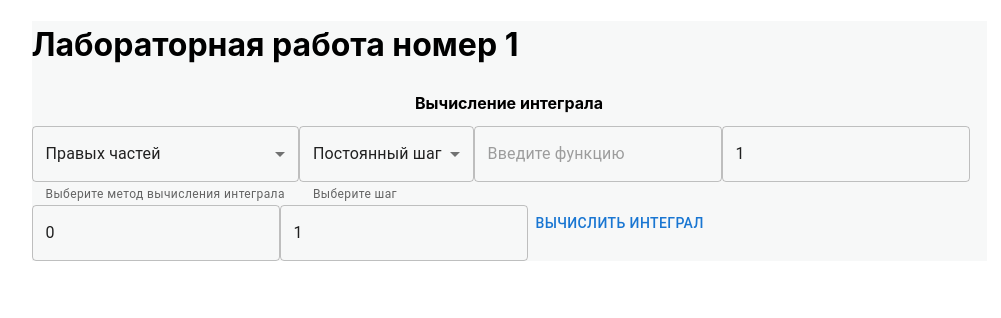
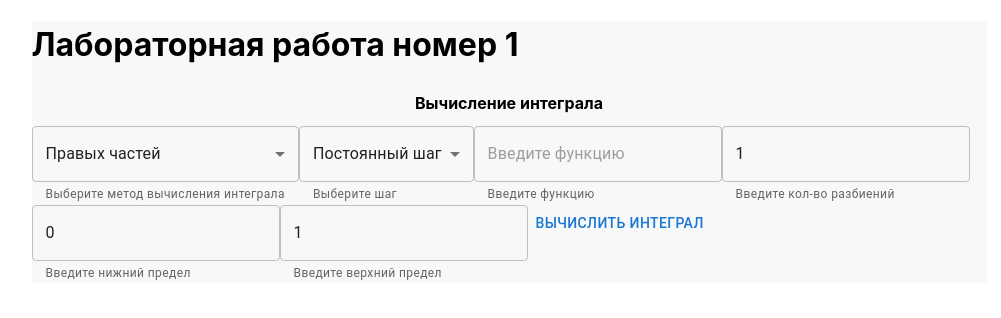
Before and after one commit to paniccaaa/firstLab, a React (Vite) app: page /integral in a window 1280 px wide. Shown: the top 318 px of the page, without its empty margins (131-1132 px from the left). Built offline with nearby package versions, Linux system fonts and the light colour scheme.

Commit message:
add helperText

```diff
--- a/src/pages/SelectDataForIntegral/DataIntegral.jsx
+++ b/src/pages/SelectDataForIntegral/DataIntegral.jsx
@@ -92,10 +92,10 @@ export const DataIntegral = () => {
         </MenuItem>
       ))}
     </TextField>
-    <TextField placeholder="Введите функцию" value={func} onChange={handleFuncChange} />
-    <TextField placeholder="Введите кол-во разбиений" value={pieces} onChange={handlePiecesChange} />
-    <TextField placeholder="Введите нижний предел" value={lowerLimit} onChange={handleLowerLimitChange} />
-    <TextField placeholder="Введите верхний предел" value={upperLimit} onChange={handleUpperLimitChange} />
+    <TextField helperText="Введите функцию" placeholder="Введите функцию" value={func} onChange={handleFuncChange} />
+    <TextField helperText="Введите кол-во разбиений" placeholder="Введите кол-во разбиений" value={pieces} onChange={handlePiecesChange} />
+    <TextField helperText="Введите нижний предел" placeholder="Введите нижний предел" value={lowerLimit} onChange={handleLowerLimitChange} />
+    <TextField helperText="Введите верхний предел" placeholder="Введите верхний предел" value={upperLimit} onChange={handleUpperLimitChange} />
     <Button onClick={() => alert(calculateIntegral())}>Вычислить интеграл</Button>
   </div>
   )
```
